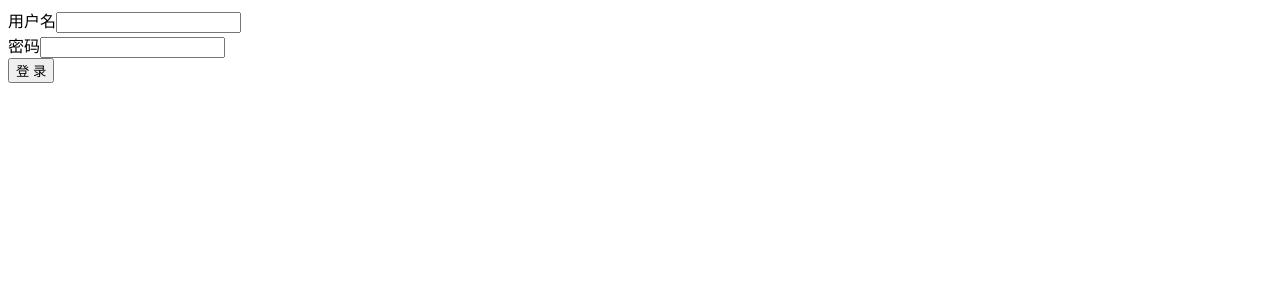
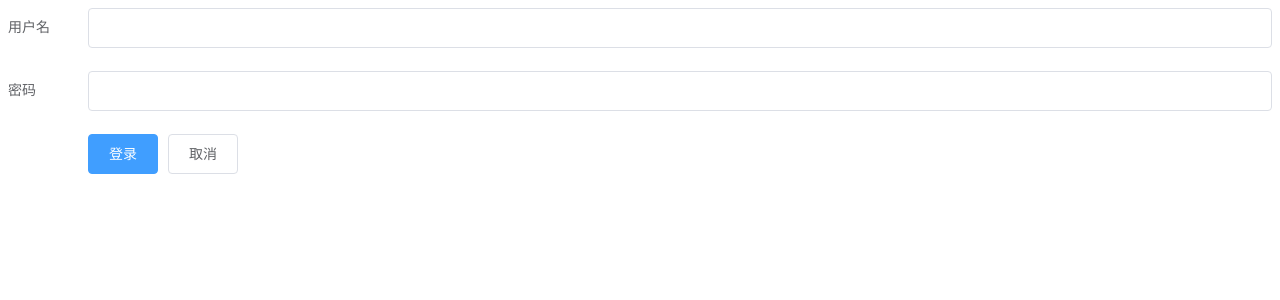
Before and after one commit to noodlesby/itcast, a Vue app: page /#/login in a window 1280 px wide. Shown: the top 300 px of the page. Built offline with nearby package versions, Linux system fonts and the light colour scheme.

Commit message:
导入elementUI

```diff
--- a/package.json
+++ b/package.json
@@ -13,6 +13,7 @@
   },
   "dependencies": {
     "axios": "^0.18.0",
+    "element-ui": "^2.3.7",
     "vue": "^2.5.2",
     "vue-router": "^3.0.1"
   },
--- a/src/components/login/login.vue
+++ b/src/components/login/login.vue
@@ -1,14 +1,17 @@
 <template>
   <div>
-    <form action="#" >
-      <label for="username">用户名</label>
-      <input type="text" v-model="formData.username" id="username"> <br>
-
-      <label for="pwd">密码</label>
-      <input type="text" v-model="formData.password" id="pwd"> <br>
-
-      <input type="button" value="登 录" @click="login">
-    </form>
+    <el-form label-position="left" ref="form" :model="formData" label-width="80px">
+      <el-form-item label="用户名">
+        <el-input v-model="formData.username"></el-input>
+      </el-form-item>
+      <el-form-item label="密码">
+        <el-input type="password" v-model="formData.password"></el-input>
+      </el-form-item>
+      <el-form-item>
+        <el-button type="primary" @click="login">登录</el-button>
+        <el-button>取消</el-button>
+      </el-form-item>
+    </el-form>
   </div>
 </template>
 
--- a/src/main.js
+++ b/src/main.js
@@ -1,8 +1,12 @@
 // The Vue build version to load with the `import` command
 // (runtime-only or standalone) has been set in webpack.base.conf with an alias.
 import Vue from 'vue';
+import ElementUI from 'element-ui';
+import 'element-ui/lib/theme-chalk/index.css';
 import App from './App';
 import router from './router';
+
+Vue.use(ElementUI);
 
 Vue.config.productionTip = false;
 /* eslint-disable no-new */
```
Also changed, not shown: 1 other file (tests, documents, lock files or other folders).
